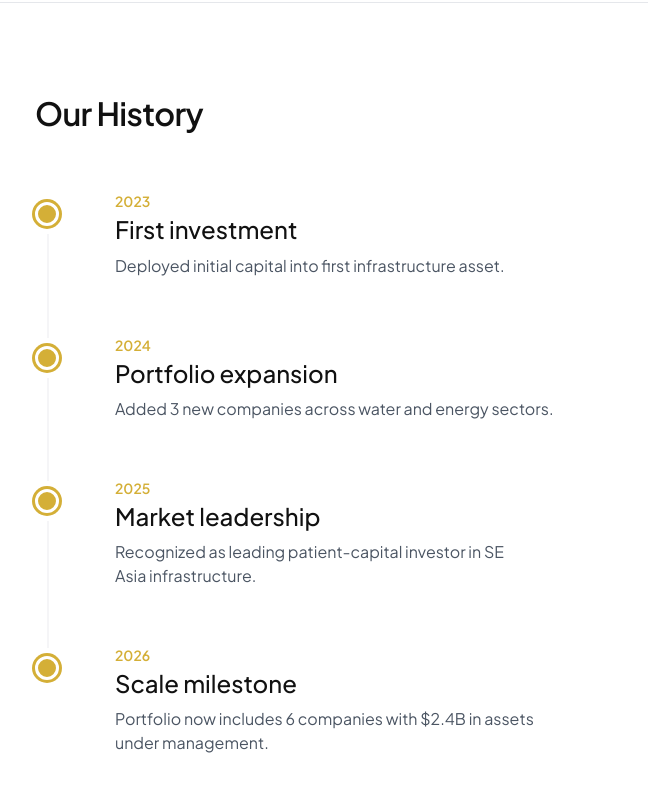
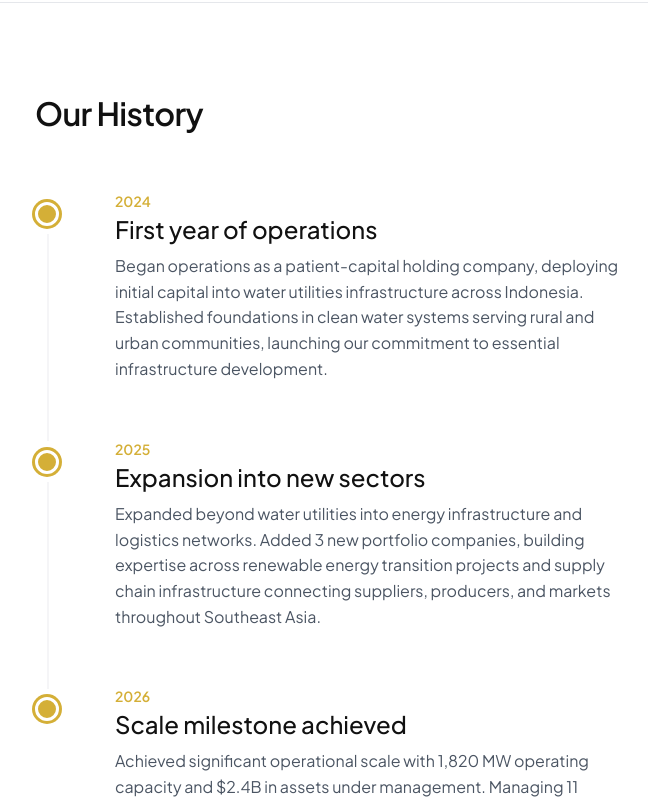
Before and after one commit to anggaGenk/LCG-DEV, a Next.js app: page /marketing/about in a window 1280 px wide. Shown: the part 400-1200 px from the top of the page, without its empty margins (29-677 px from the left). Built offline with nearby package versions, Linux system fonts and the light colour scheme.

Commit message:
fix: remove inline animationPlayState to restore CSS class-based animation control

```diff
--- a/src/app/globals.css
+++ b/src/app/globals.css
@@ -1091,17 +1091,70 @@ button.lcg-nav-link {
 }
 
 /* ---- Timeline (About History) ------------------------------------- */
+@keyframes lcgTimelineItemEnter {
+  from {
+    opacity: 0;
+    transform: translateY(40px) translateX(-20px);
+  }
+  to {
+    opacity: 1;
+    transform: translateY(0) translateX(0);
+  }
+}
+
+@keyframes lcgTimelineYearPulse {
+  0% {
+    color: var(--lcg-amber);
+    transform: scale(1);
+  }
+  50% {
+    color: var(--lcg-amber-500);
+    transform: scale(1.08);
+  }
+  100% {
+    color: var(--lcg-amber);
+    transform: scale(1);
+  }
+}
+
+@keyframes lcgTimelineDotGrow {
+  from {
+    transform: scale(0.6);
+    opacity: 0;
+  }
+  to {
+    transform: scale(1);
+    opacity: 1;
+  }
+}
+
 .lcg-timeline {
   position: relative;
   padding: 60px 0;
 }
+
 .lcg-timeline-item {
   position: relative;
   padding-left: 80px;
   padding-bottom: 60px;
   max-width: 600px;
-}
+  opacity: 1;
+  transform: translateY(0) translateX(0);
+}
+
 .lcg-timeline-item:last-child { padding-bottom: 0; }
+
+/* Animated variant — staggered entrance */
+.lcg-timeline-item-animated {
+  opacity: 0;
+  transform: translateY(40px) translateX(-20px);
+  will-change: opacity, transform;
+}
+
+.lcg-timeline-item-animated {
+  animation: lcgTimelineItemEnter 800ms var(--ease-out) forwards;
+}
+
 .lcg-timeline-dot {
   position: absolute;
   left: 0;
@@ -1112,22 +1165,62 @@ button.lcg-nav-link {
   border-radius: 50%;
   border: 3px solid #fff;
   box-shadow: 0 0 0 3px var(--lcg-amber);
-}
+  transition: box-shadow 300ms var(--ease-standard), transform 300ms var(--ease-standard);
+  transform-origin: center;
+}
+
+.lcg-timeline-item-animated .lcg-timeline-dot {
+  animation: lcgTimelineDotGrow 600ms var(--ease-out) forwards;
+  animation-delay: inherit;
+}
+
+.lcg-timeline-item:hover .lcg-timeline-dot {
+  box-shadow: 0 0 0 6px rgba(212, 175, 55, 0.2), 0 0 0 3px var(--lcg-amber);
+  transform: scale(1.15);
+}
+
 .lcg-timeline-year {
   font: var(--type-label);
   font-weight: 600;
   color: var(--lcg-amber);
   margin-bottom: 6px;
-}
+  transition: color 300ms var(--ease-standard), transform 300ms var(--ease-standard);
+  transform-origin: left center;
+  cursor: pointer;
+}
+
+.lcg-timeline-item:hover .lcg-timeline-year {
+  color: var(--lcg-amber-500);
+  transform: translateX(8px);
+}
+
+/* Pulse animation on year on page load (for animated items) */
+.lcg-timeline-item-animated .lcg-timeline-year {
+  animation: lcgTimelineYearPulse 1.2s var(--ease-standard) 600ms;
+}
+
 .lcg-timeline-title {
   font: var(--type-h2);
   margin: 0 0 8px;
-}
+  transition: color 300ms var(--ease-standard);
+}
+
+.lcg-timeline-item:hover .lcg-timeline-title {
+  color: var(--lcg-amber-500);
+}
+
 .lcg-timeline-desc {
   font: var(--type-body);
   color: var(--fg-2);
   margin: 0;
-}
+  transition: color 300ms var(--ease-standard);
+  line-height: 1.6;
+}
+
+.lcg-timeline-item:hover .lcg-timeline-desc {
+  color: var(--fg-1);
+}
+
 .lcg-timeline-item::before {
   content: '';
   position: absolute;
@@ -1137,8 +1230,40 @@ button.lcg-nav-link {
   height: calc(100% - 40px);
   border-left: 2px solid var(--lcg-line);
   opacity: 0.4;
-}
+  transition: opacity 300ms var(--ease-standard);
+}
+
+.lcg-timeline-item:hover::before {
+  opacity: 0.8;
+  border-left-color: var(--lcg-amber-50);
+}
+
 .lcg-timeline-item:last-child::before { display: none; }
+
+/* Respect accessibility preferences */
+@media (prefers-reduced-motion: reduce) {
+  .lcg-timeline-item-animated {
+    animation: none;
+    opacity: 1;
+    transform: none;
+  }
+
+  .lcg-timeline-item-animated .lcg-timeline-dot {
+    animation: none;
+  }
+
+  .lcg-timeline-item-animated .lcg-timeline-year {
+    animation: none;
+  }
+
+  .lcg-timeline-dot,
+  .lcg-timeline-year,
+  .lcg-timeline-title,
+  .lcg-timeline-desc,
+  .lcg-timeline-item::before {
+    transition: none;
+  }
+}
 
 /* ---- Vision & Mission cards --------------------------------------- */
 .lcg-mission-grid {
--- a/src/app/marketing/about/page.tsx
+++ b/src/app/marketing/about/page.tsx
@@ -16,18 +16,29 @@ import Image from 'next/image';
 
 function AboutHistory() {
   const events = [
-    { year: '2023', title: 'First investment', desc: 'Deployed initial capital into first infrastructure asset.' },
-    { year: '2024', title: 'Portfolio expansion', desc: 'Added 3 new companies across water and energy sectors.' },
-    { year: '2025', title: 'Market leadership', desc: 'Recognized as leading patient-capital investor in SE Asia infrastructure.' },
-    { year: '2026', title: 'Scale milestone', desc: 'Portfolio now includes 6 companies with $2.4B in assets under management.' },
+    {
+      year: '2024',
+      title: 'First year of operations',
+      desc: 'Began operations as a patient-capital holding company, deploying initial capital into water utilities infrastructure across Indonesia. Established foundations in clean water systems serving rural and urban communities, launching our commitment to essential infrastructure development.'
+    },
+    {
+      year: '2025',
+      title: 'Expansion into new sectors',
+      desc: 'Expanded beyond water utilities into energy infrastructure and logistics networks. Added 3 new portfolio companies, building expertise across renewable energy transition projects and supply chain infrastructure connecting suppliers, producers, and markets throughout Southeast Asia.'
+    },
+    {
+      year: '2026',
+      title: 'Scale milestone achieved',
+      desc: 'Achieved significant operational scale with 1,820 MW operating capacity and $2.4B in assets under management. Managing 11 portfolio companies across water, energy, logistics, and industrial services sectors. Recognized as the leading patient-capital investor in Southeast Asian infrastructure.'
+    },
   ];
 
   return (
     <div className="lcg-container">
       <h2 className="lcg-section-title">Our History</h2>
       <div className="lcg-timeline">
-        {events.map((event) => (
-          <div key={event.year} className="lcg-timeline-item">
+        {events.map((event, index) => (
+          <div key={event.year} className={`lcg-timeline-item lcg-timeline-item-animated`} style={{ animationDelay: `${index * 200}ms` }}>
             <div className="lcg-timeline-dot" />
             <div className="lcg-timeline-year">{event.year}</div>
             <div className="lcg-timeline-title">{event.title}</div>
--- a/src/components/sections/Hero.tsx
+++ b/src/components/sections/Hero.tsx
@@ -50,7 +50,6 @@ export function Hero({ title, subtitle, description, cta1, cta2 }: HeroProps) {
             animationDelay: `${i * 70}ms`,
             // Explicit animation properties for Windows Chrome compatibility
             animationFillMode: 'forwards',
-            animationPlayState: 'running',
           }}
         >
           {w}
```
